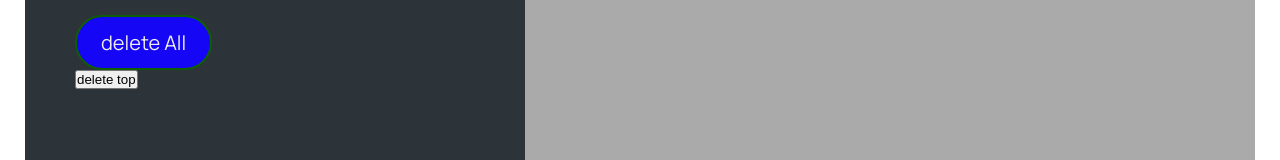
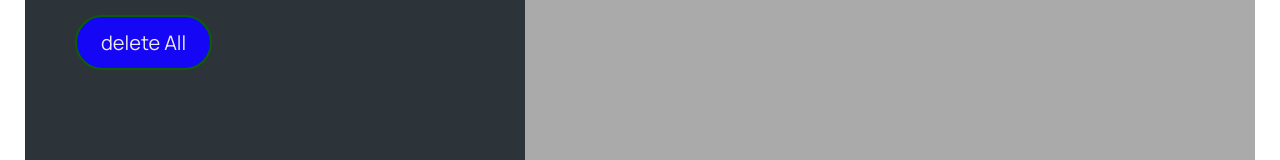
Before and after one commit to Djumash93/Mapty, a plain HTML site: page index.html in a window 1280 px wide. Shown: the part 132-292 px from the top of the page. Drawn offline with nearby package versions, Linux system fonts and the light colour scheme.

Commit message:
Update index.html

```diff
--- a/index.html
+++ b/index.html
@@ -37,7 +37,7 @@
 
       <ul class="workouts">
         <button class="delete">delete All</button>
-        <button class="delete__one">delete top</button>
+<!--         <button class="delete__one">delete top</button> -->
         <form class="form hidden">
           <div class="form__row">
             <label class="form__label">Type</label>
```
